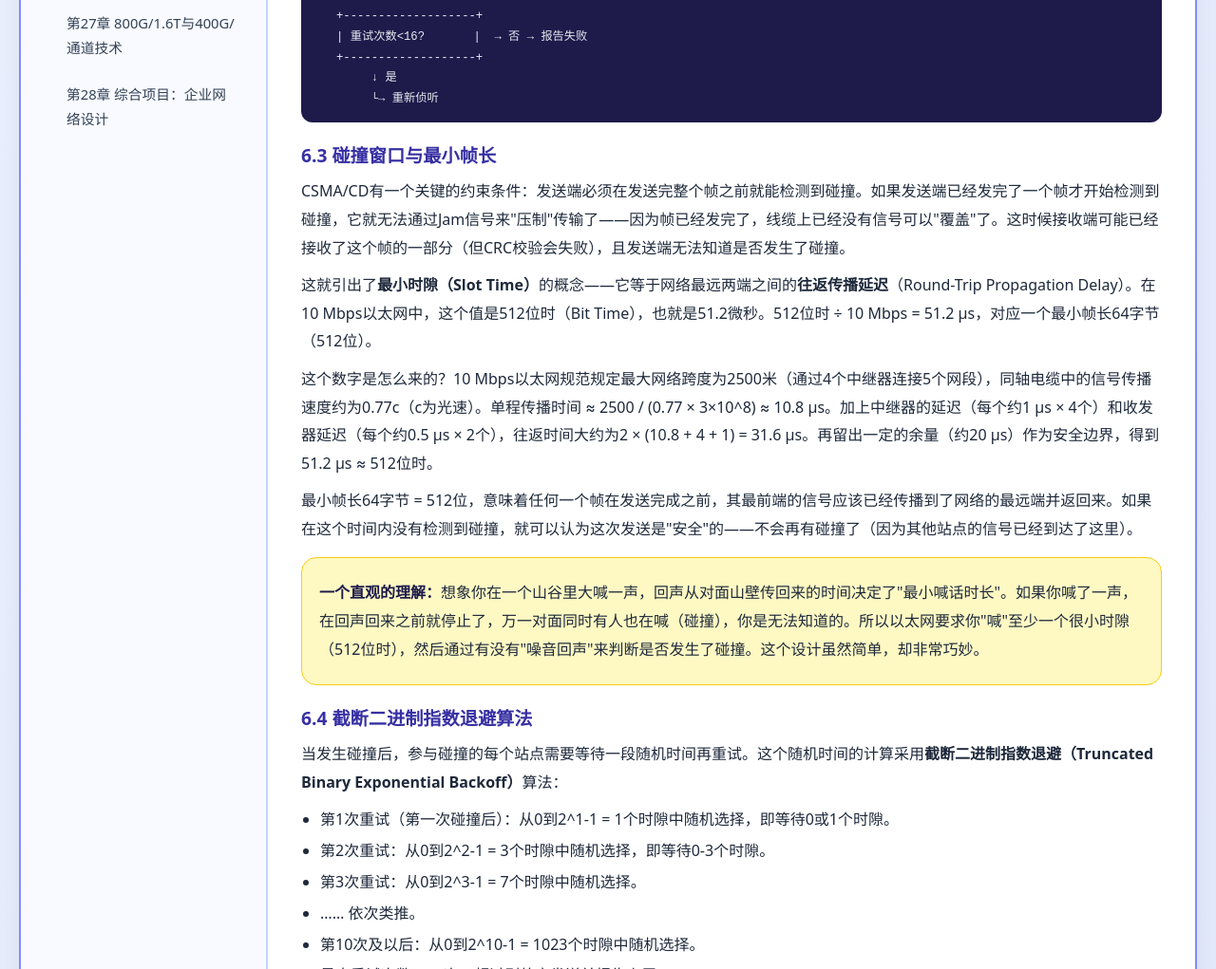
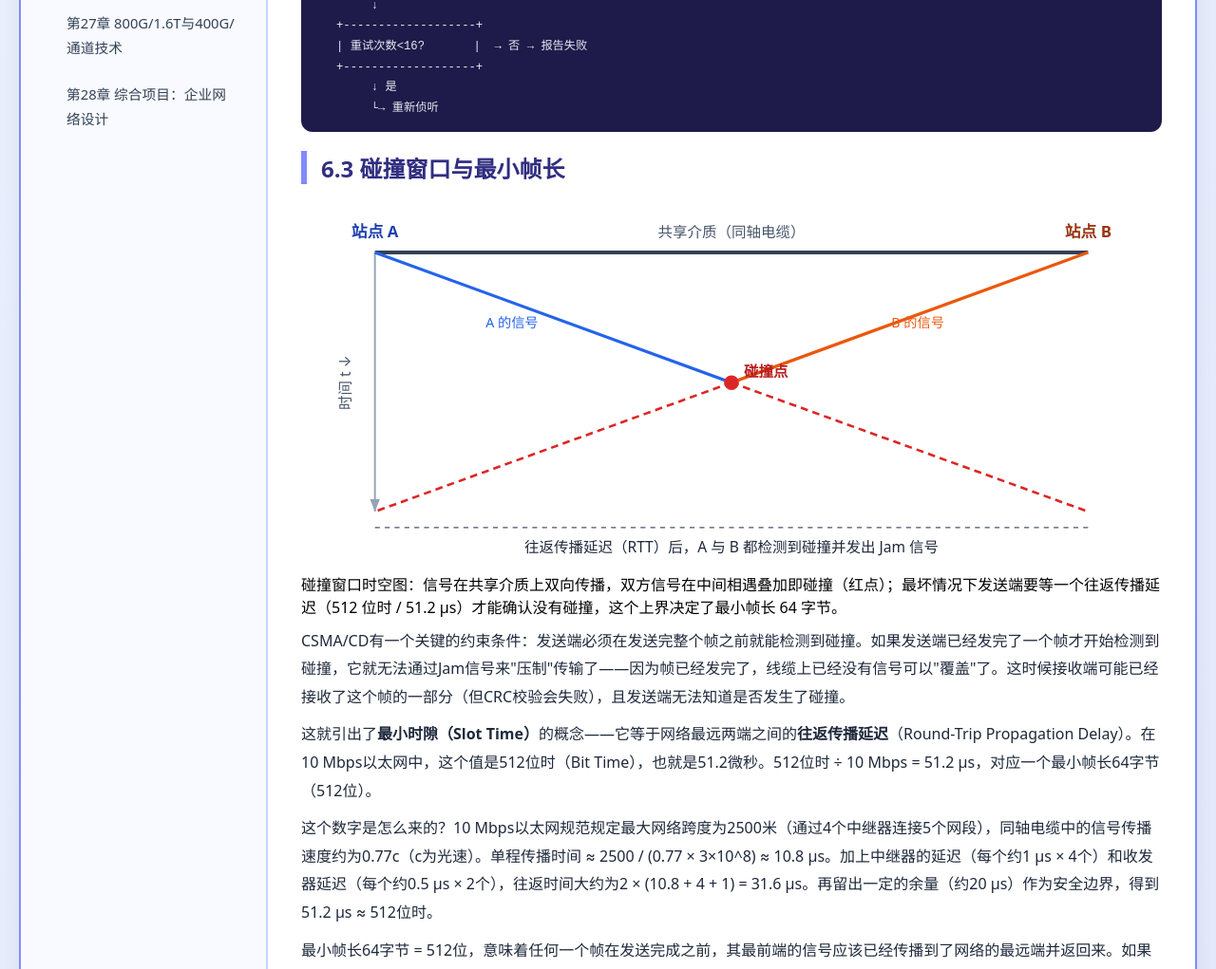
Before and after one commit to 1998x-stack/ethernet-tutorial, a plain HTML site: page 06.html in a window 1280 px wide. Shown: the part 1779-2800 px from the top of the page at 95% size. Drawn offline with Linux system fonts and the light colour scheme.

Commit message:
feat(ethernet-tutorial): add collision-window spacetime figure and semantic structure to chapter 6

```diff
--- a/06.html
+++ b/06.html
@@ -5,11 +5,15 @@
     <meta name="viewport" content="width=device-width, initial-scale=1.0, maximum-scale=1.5, user-scalable=yes">
     <title>第6章 CSMA/CD与半双工时代</title>
     <link rel="stylesheet" href="theme.css">
+    <style>
+        pre { overflow-x: auto; max-width: 100%; }
+        img, svg { max-width: 100%; height: auto; }
+    </style>
 </head>
 <body>
 <div class="double-border">
 <div class="container">
-    <div class="sidebar">
+    <nav class="sidebar" aria-label="课程目录">
         <h3>🌐 课程目录</h3>
         <ul class="chapter-list">
             <li><a href="01.html">第1章 以太网的起源与精神</a></li>
@@ -41,16 +45,16 @@
             <li><a href="27.html">第27章 800G/1.6T与400G/通道技术</a></li>
             <li><a href="28.html">第28章 综合项目：企业网络设计</a></li>
         </ul>
-    </div>
-    <div class="main-content">
+    </nav>
+    <main class="main-content">
 
-        <h2>第6章 CSMA/CD与半双工时代</h2>
+        <h1>第6章 CSMA/CD与半双工时代</h1>
 
         <p>大家好，我是你们的讲师。想象一下这个场景：一个房间里坐着几十个人，每个人都可以随时发言，但没有任何主持人来维持秩序。如果两个人同时开口说话，双方都能听到对方的声音（冲突了），于是都停下来，等一段随机的时间后再重新尝试发言——这就是以太网在共享介质时代的"通信礼仪"，正式的名字叫做<b>CSMA/CD</b>。</p>
 
         <p>在今天的全双工交换网络里，你已经几乎体验不到CSMA/CD的存在了——你的网卡和交换机之间的链路是全双工的，发送和接收走不同的线路，永远不会碰撞。但理解CSMA/CD是以太网历史的必修课：它定义了以太网最初的设计哲学，解释了为什么最小帧长是64字节，也告诉你为什么早期以太网的"效率"存在一个理论上限。</p>
 
-        <h3>6.1 为什么共享介质需要访问控制</h3>
+        <h2>6.1 为什么共享介质需要访问控制</h2>
 
         <p>在10BASE5和10BASE2时代，所有设备都连接在同一根同轴电缆上。这意味着这根电缆是"一次只容一人说话"的共享介质。如果两台设备同时向电缆上发送信号，两个信号就会叠加（这在电学上等价于短路），导致两边的接收端都看到乱码——这就是<b>碰撞（Collision）</b>。</p>
 
@@ -58,7 +62,7 @@
 
         <p>CSMA/CD的全称是<b>Carrier Sense Multiple Access with Collision Detection</b>——载波侦听多路访问/碰撞检测。我们把它拆解为5个步骤来理解。</p>
 
-        <h3>6.2 CSMA/CD的五步法</h3>
+        <h2>6.2 CSMA/CD的五步法</h2>
 
         <p><b>第一步：载波侦听（Carrier Sense）。</b>在发送任何数据之前，网络接口卡（NIC）先"听"一下线路上有没有信号。如果线路空闲（没有载波），就进入下一步；如果线路忙（有载波），就一直等待直到线路空闲，然后继续侦听一段帧间间隔（Interframe Gap, 9.6 µs at 10 Mbps），确认线路确实空闲后才开始发送。</p>
 
@@ -106,7 +110,31 @@
         ↓ 是
         └→ 重新侦听</code></pre>
 
-        <h3>6.3 碰撞窗口与最小帧长</h3>
+        <h2>6.3 碰撞窗口与最小帧长</h2>
+
+        <figure>
+            <svg viewBox="0 0 700 300" role="img" aria-label="两站点在同轴共享介质上发送、碰撞与 Jam 信号回传的时空图">
+                <title>碰撞窗口时空图</title>
+                <line x1="60" y1="44" x2="640" y2="44" stroke="#334155" stroke-width="3"></line>
+                <text x="60" y="32" text-anchor="middle" font-size="13" font-weight="700" fill="#1e40af">站点 A</text>
+                <text x="640" y="32" text-anchor="middle" font-size="13" font-weight="700" fill="#9a3412">站点 B</text>
+                <text x="350" y="32" text-anchor="middle" font-size="12" fill="#475569">共享介质（同轴电缆）</text>
+                <line x1="60" y1="44" x2="60" y2="255" stroke="#94a3b8" stroke-width="1.5"></line>
+                <path d="M60,255 L56,245 L64,245 z" fill="#94a3b8"></path>
+                <text x="40" y="150" text-anchor="middle" font-size="12" fill="#475569" transform="rotate(-90 40 150)">时间 t ↓</text>
+                <line x1="60" y1="44" x2="350" y2="150" stroke="#2563eb" stroke-width="2.5"></line>
+                <line x1="640" y1="44" x2="350" y2="150" stroke="#ea580c" stroke-width="2.5"></line>
+                <circle cx="350" cy="150" r="6" fill="#dc2626"></circle>
+                <text x="360" y="145" font-size="12" font-weight="700" fill="#b91c1c">碰撞点</text>
+                <line x1="350" y1="150" x2="60" y2="255" stroke="#dc2626" stroke-width="2" stroke-dasharray="6 4"></line>
+                <line x1="350" y1="150" x2="640" y2="255" stroke="#dc2626" stroke-width="2" stroke-dasharray="6 4"></line>
+                <line x1="60" y1="268" x2="640" y2="268" stroke="#475569" stroke-width="1" stroke-dasharray="4 4"></line>
+                <text x="350" y="288" text-anchor="middle" font-size="12" fill="#1e293b">往返传播延迟（RTT）后，A 与 B 都检测到碰撞并发出 Jam 信号</text>
+                <text x="150" y="105" font-size="11" fill="#2563eb">A 的信号</text>
+                <text x="480" y="105" font-size="11" fill="#ea580c">B 的信号</text>
+            </svg>
+            <figcaption>碰撞窗口时空图：信号在共享介质上双向传播，双方信号在中间相遇叠加即碰撞（红点）；最坏情况下发送端要等一个往返传播延迟（512 位时 / 51.2 µs）才能确认没有碰撞，这个上界决定了最小帧长 64 字节。</figcaption>
+        </figure>
 
         <p>CSMA/CD有一个关键的约束条件：发送端必须在发送完整个帧之前就能检测到碰撞。如果发送端已经发完了一个帧才开始检测到碰撞，它就无法通过Jam信号来"压制"传输了——因为帧已经发完了，线缆上已经没有信号可以"覆盖"了。这时候接收端可能已经接收了这个帧的一部分（但CRC校验会失败），且发送端无法知道是否发生了碰撞。</p>
 
@@ -120,7 +148,7 @@
             <p><strong>一个直观的理解：</strong>想象你在一个山谷里大喊一声，回声从对面山壁传回来的时间决定了"最小喊话时长"。如果你喊了一声，在回声回来之前就停止了，万一对面同时有人也在喊（碰撞），你是无法知道的。所以以太网要求你"喊"至少一个很小时隙（512位时），然后通过有没有"噪音回声"来判断是否发生了碰撞。这个设计虽然简单，却非常巧妙。</p>
         </div>
 
-        <h3>6.4 截断二进制指数退避算法</h3>
+        <h2>6.4 截断二进制指数退避算法</h2>
 
         <p>当发生碰撞后，参与碰撞的每个站点需要等待一段随机时间再重试。这个随机时间的计算采用<b>截断二进制指数退避（Truncated Binary Exponential Backoff）</b>算法：</p>
 
@@ -206,7 +234,7 @@
             </tr>
         </table>
 
-        <h3>6.5 一个真实的"碰撞风暴"故事</h3>
+        <h2>6.5 一个真实的"碰撞风暴"故事</h2>
 
         <p>前面讲的都是理论。下面分享一个我亲身经历的真实案例——一个因为CSMA/CD碰撞率过高导致生产系统瘫痪的故事。</p>
 
@@ -232,7 +260,7 @@
             <a href="07.html">下一章 →</a>
         </div>
 
-    </div>
+    </main>
 </div>
 </div>
 </body>
```
